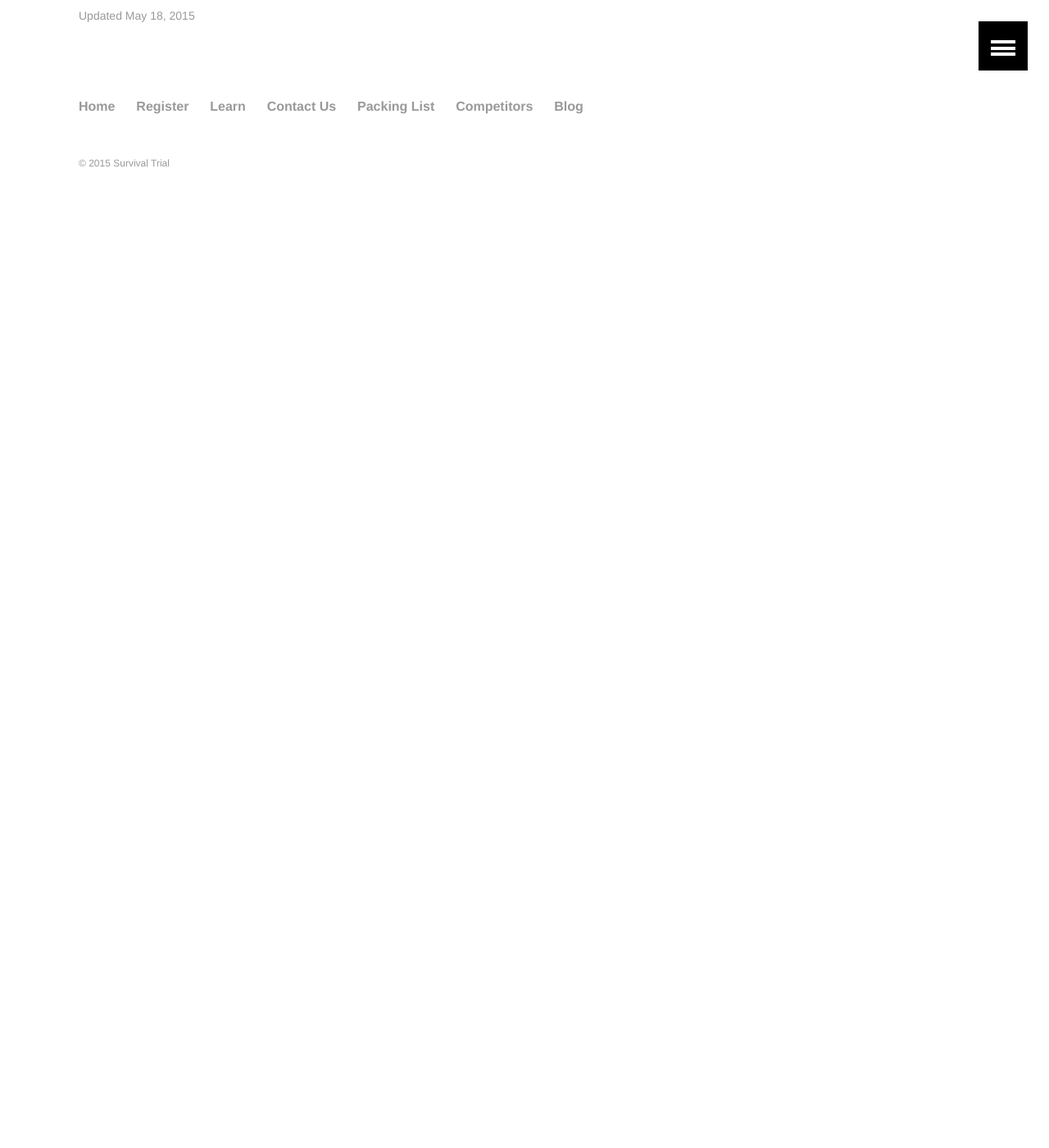
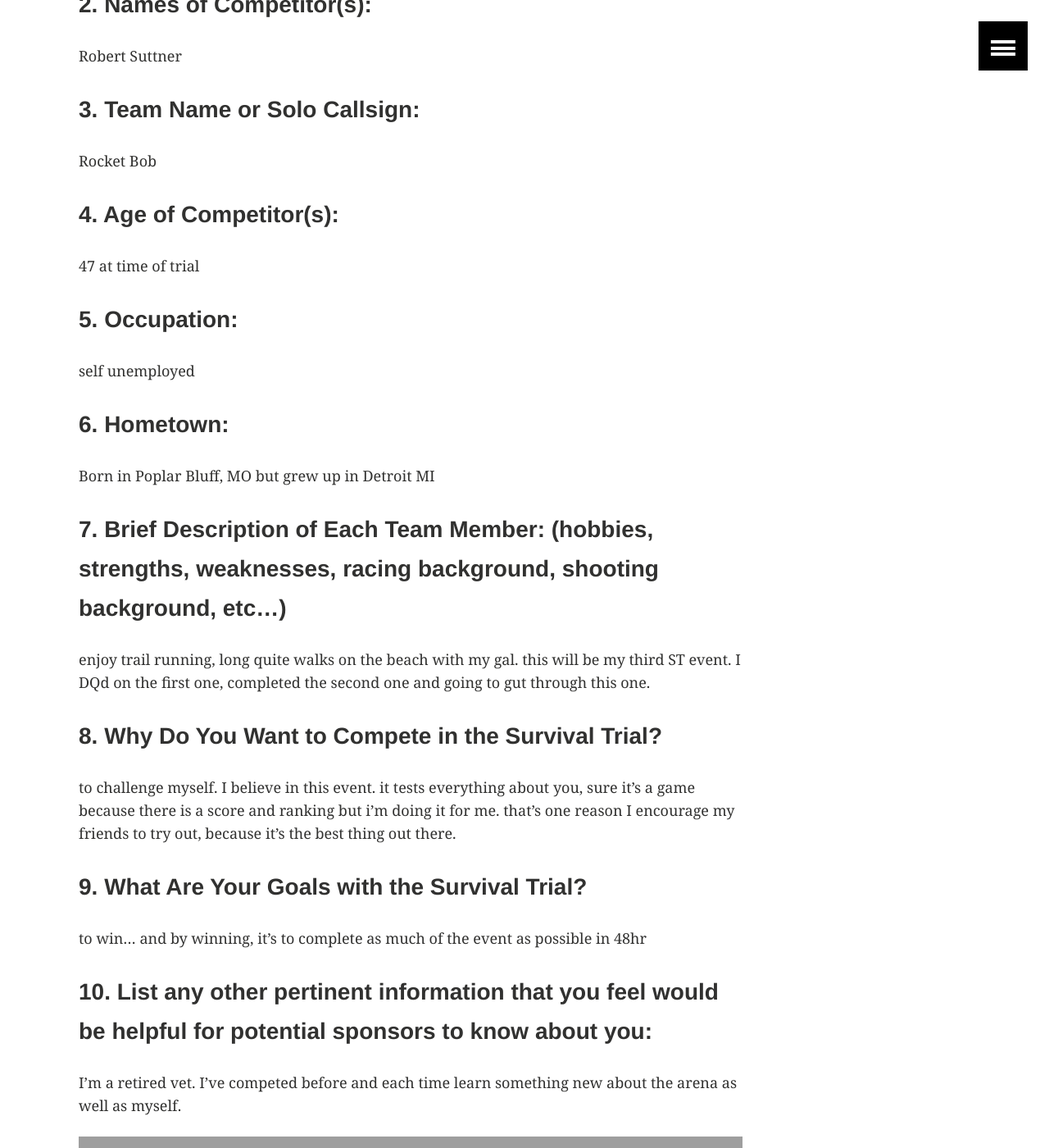
Before and after one commit to jonweiler/jonweiler.github.io, a Jekyll site: the page built from _posts/2015-05-18-new-post-test.md, in a window 1280 px wide and 1400 px high, scrolled down 856 px. Shown: the whole window at 82% size. Built offline with Jekyll 4.4.1, drawn with Linux system fonts in a browser that asks for light colours; comment, search, counter and statistics services are not loaded; before the commit the page ends 1141 px from its top, so only the background shows below that; some of the changed text lies outside the part shown; grey boxes are pictures that could not be loaded.

Commit message:
update new post test

```diff
--- a/_posts/2015-05-18-new-post-test.md
+++ b/_posts/2015-05-18-new-post-test.md
@@ -11,3 +11,39 @@ image:
   credit: Survival Trial Staff
   creditlink:
 ---
+
+
+
+###1. Which Survival Trial are you competing in:
+Day Breaker 48 hr solo
+
+###2. Names of Competitor(s):
+Robert Suttner
+
+
+###3. Team Name or Solo Callsign:
+ Rocket Bob
+
+###4. Age of Competitor(s):
+ 47 at time of trial
+
+###5. Occupation:
+ self unemployed
+
+###6. Hometown:
+ Born in Poplar Bluff, MO but grew up in Detroit MI
+
+###7. Brief Description of Each Team Member: (hobbies, strengths, weaknesses, racing background, shooting background, etc…)
+ enjoy trail running, long quite walks on the beach with my gal.  this will be my third ST event.  I DQd on the first one, completed the second one and going to gut through this one.
+
+###8. Why Do You Want to Compete in the Survival Trial?
+ to challenge myself.  I believe in this event.  it tests everything about you, sure it's a game because there is a score and ranking but i'm doing it for me.  that's one reason I encourage my friends to try out, because it's the best thing out there.
+
+###9. What Are Your Goals with the Survival Trial?
+to win... and by winning, it's to complete as much of the event as possible in 48hr
+
+
+###10.  List any other pertinent information that you feel would be helpful for potential sponsors to know about you:
+I'm a retired vet.  I've competed before and each time learn something new about the arena as well as myself.
+
+<iframe width="560" height="315" src="https://www.youtube.com/embed/7vfUEvDTzPQ" frameborder="0" allowfullscreen></iframe>
```
